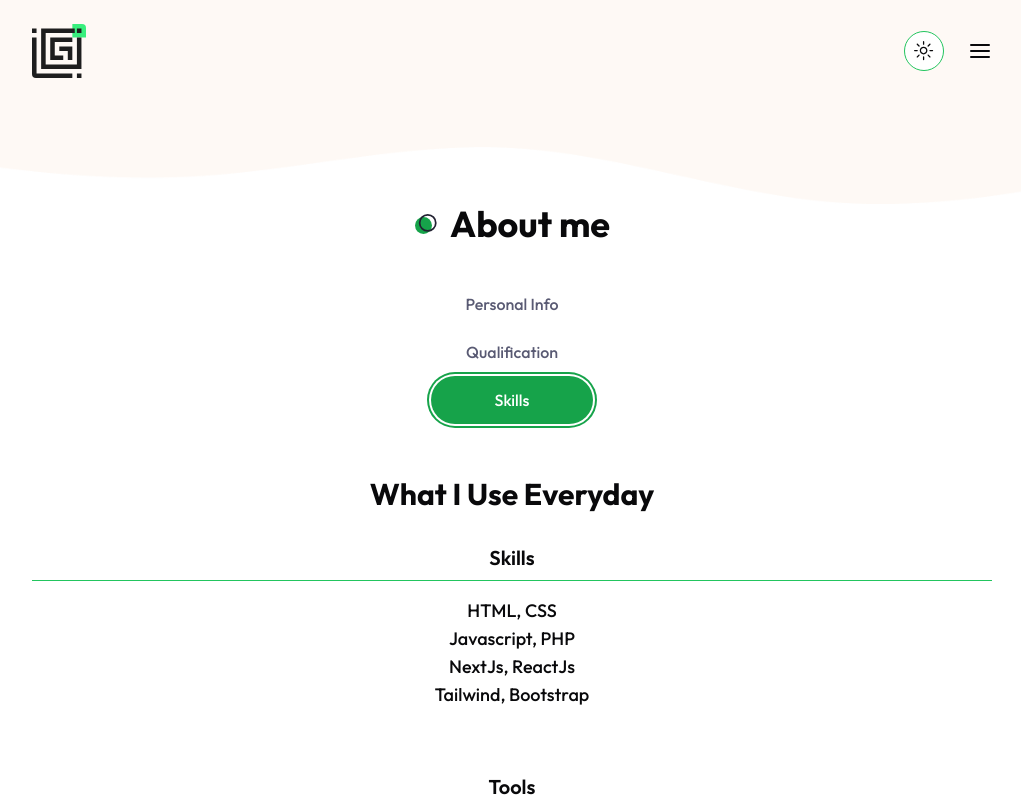
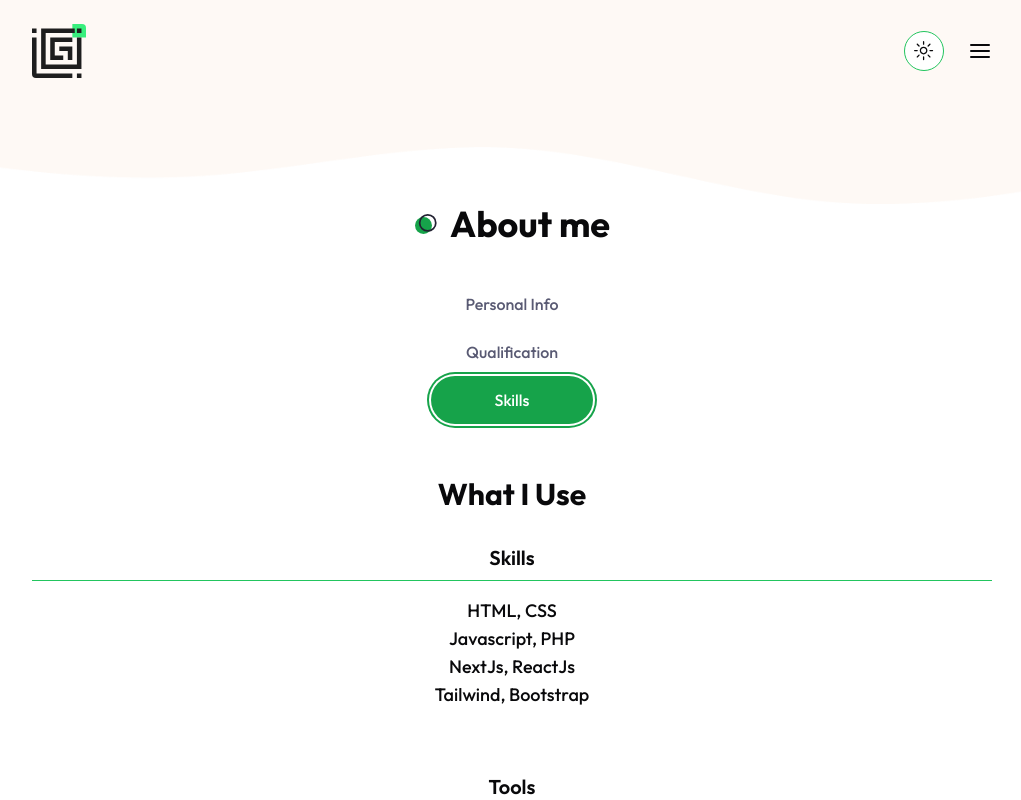
Before and after one commit to alamnurzaman17/my-portofolio, a Next.js app: page / in a window 1280 px wide. Both pictures are taken after a click on the tab "Skills". Shown: the part 570-1370 px from the top of the page, without its empty margins (128-1149 px from the left). Built offline with nearby package versions, Linux system fonts and the light colour scheme.

Commit message:
Fix Text & Update CV

```diff
--- a/components/About.jsx
+++ b/components/About.jsx
@@ -31,7 +31,7 @@ const infoData = [
   },
   {
     icon: <GraduationCap size={20} />,
-    text: "Bachelor of Information Engineering",
+    text: "Bachelor of Informatics Engineering",
   },
   {
     icon: <HomeIcon size={20} />,
@@ -266,7 +266,7 @@ const About = () => {
                 </TabsContent>
                 <TabsContent value="skills">
                   <div className="text-center xl:text-left">
-                    <h3 className="h3 mb-8"> What I Use Everyday</h3>
+                    <h3 className="h3 mb-8"> What I Use </h3>
                     {/* skills */}
                     <div className="mb-16">
                       <h4 className="text-xl font-semibold mb-2">Skills</h4>
```
Also changed, not shown: 1 other file (tests, documents, lock files or other folders).
